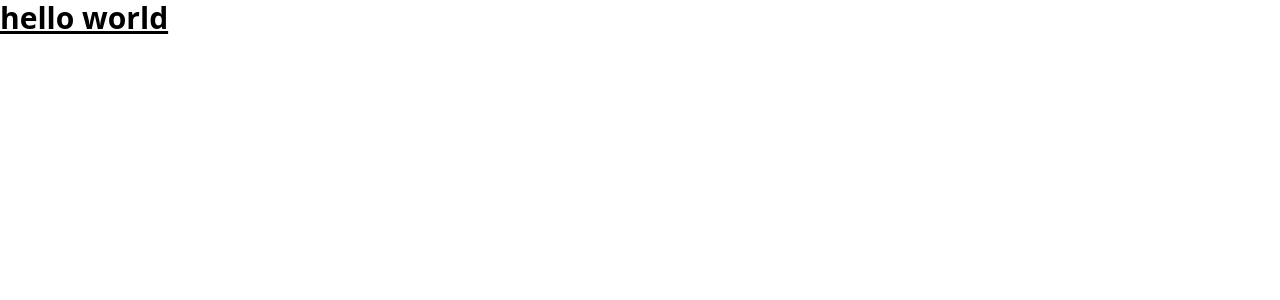
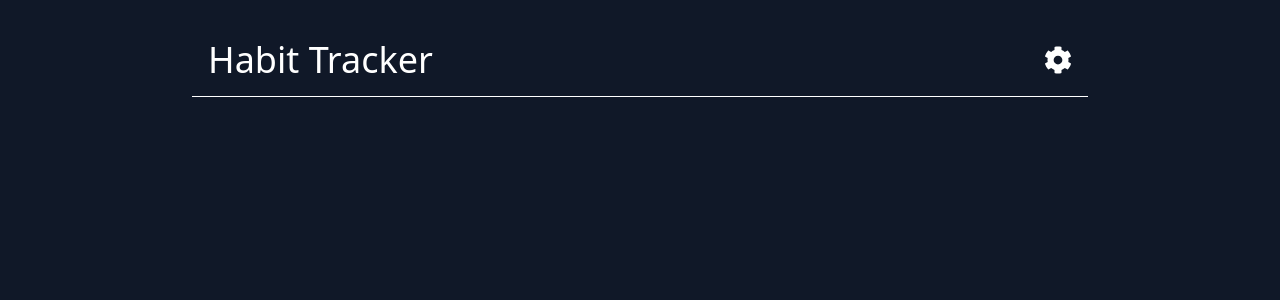
Before and after one commit to ryangholland/habit-tracker, a React (Vite) app: page / in a window 1280 px wide. Shown: the top 300 px of the page. Built offline with nearby package versions, Linux system fonts and the light colour scheme.

Commit message:
feat: create Header component

```diff
--- a/package.json
+++ b/package.json
@@ -13,6 +13,7 @@
     "@tailwindcss/vite": "^4.1.7",
     "react": "^19.1.0",
     "react-dom": "^19.1.0",
+    "react-icons": "^5.5.0",
     "tailwindcss": "^4.1.7"
   },
   "devDependencies": {
--- a/src/App.jsx
+++ b/src/App.jsx
@@ -1,5 +1,12 @@
+import Header from "./components/Header";
 function App() {
-  return <h1 className="text-3xl font-bold underline">hello world</h1>;
+  return (
+    <div className="bg-gray-900 text-white p-4 md:p-6">
+      <div className="min-h-screen  max-w-4xl mx-auto">
+        <Header />
+      </div>
+    </div>
+  );
 }
 
 export default App;
--- a/src/components/Header.jsx
+++ b/src/components/Header.jsx
@@ -0,0 +1,15 @@
+import { FaCog } from "react-icons/fa";
+
+function Header() {
+  return (
+    <header>
+      <div className="flex justify-between items-center p-4 ">
+        <h1 className="text-4xl ">Habit Tracker</h1>
+        <FaCog size={28} />
+      </div>
+      <hr />
+    </header>
+  );
+}
+
+export default Header;
```
Also changed, not shown: 1 other file (tests, documents, lock files or other folders).
